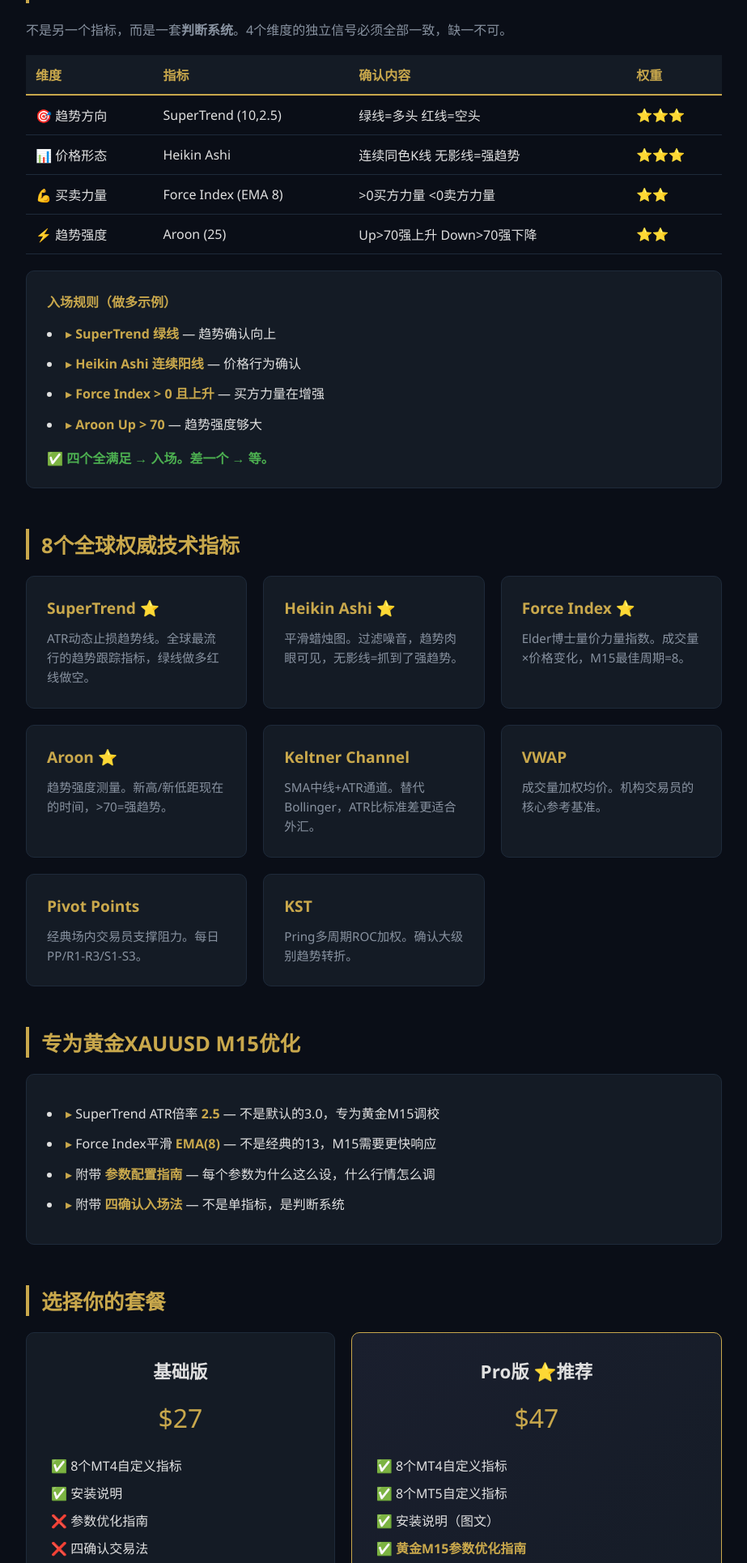
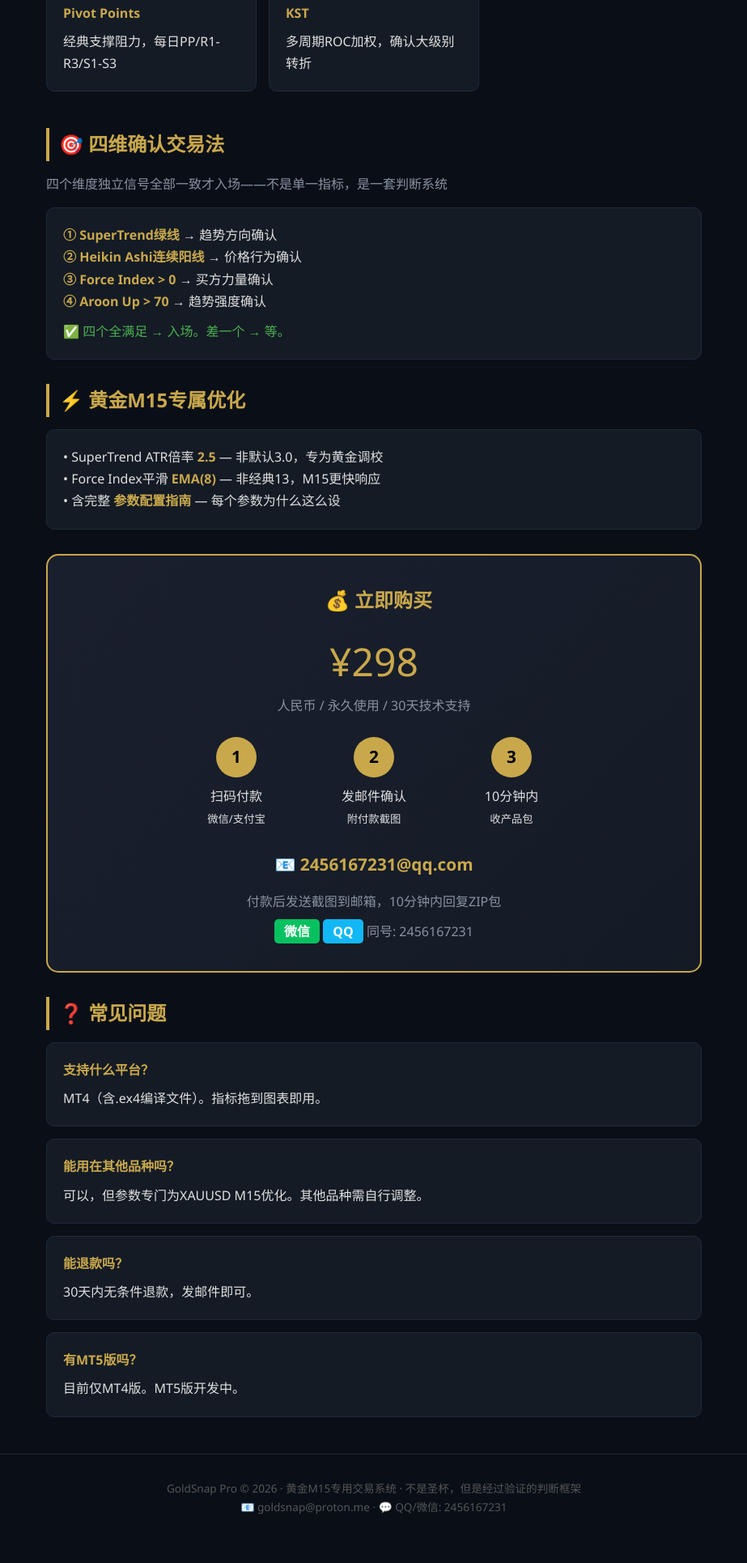
Before and after one commit to LDshuai-1/goldsnap-pro, a plain HTML site: page index.html in a window 1280 px wide. Shown: the part 870-2800 px from the top of the page at 81% size, without its empty margins (178-1101 px from the left). After the commit the page ends 2772 px from the top, so only its background shows below. Drawn offline with Linux system fonts and the light colour scheme.

Commit message:
Update sales page v2

```diff
--- a/index.html
+++ b/index.html
@@ -3,163 +3,101 @@
 <head>
 <meta charset="UTF-8">
 <meta name="viewport" content="width=device-width, initial-scale=1.0">
-<title>GoldSnap Pro — 黄金M15专用四维交易系统</title>
+<title>GoldSnap Pro — 黄金M15四维交易系统 | 8大全球权威指标</title>
 <style>
-* { margin: 0; padding: 0; box-sizing: border-box; }
-body { font-family: 'Segoe UI', 'Microsoft YaHei', sans-serif; background: #0a0e17; color: #e0e0e0; }
-.hero { background: linear-gradient(135deg, #1a1f2e, #0d1520); padding: 80px 20px; text-align: center; border-bottom: 2px solid #c9a84c; }
-.hero h1 { font-size: 3em; color: #c9a84c; margin-bottom: 10px; }
-.hero h2 { font-size: 1.3em; color: #8892a0; font-weight: 400; }
-.hero .price { font-size: 2.5em; color: #fff; margin-top: 30px; }
-.hero .price small { font-size: 0.5em; color: #888; }
-.cta { background: #c9a84c; color: #000; padding: 16px 50px; font-size: 1.2em; border: none; cursor: pointer; margin-top: 25px; font-weight: bold; border-radius: 5px; }
-.cta:hover { background: #b8932f; }
-.container { max-width: 900px; margin: 0 auto; padding: 40px 20px; }
-.section { margin: 50px 0; }
-.section h3 { color: #c9a84c; font-size: 1.6em; margin-bottom: 20px; border-left: 4px solid #c9a84c; padding-left: 15px; }
-.grid { display: grid; grid-template-columns: repeat(auto-fit, minmax(250px, 1fr)); gap: 20px; margin-top: 20px; }
-.card { background: #141b25; border: 1px solid #1e2a3a; border-radius: 10px; padding: 25px; }
-.card h4 { color: #c9a84c; margin-bottom: 12px; font-size: 1.2em; }
-.card p { color: #8892a0; line-height: 1.6; font-size: 0.95em; }
-.card .param { color: #fff; font-family: 'Consolas', monospace; background: #0a0e14; padding: 3px 8px; border-radius: 3px; }
-.check { color: #4caf50; }
-.signal-table { width: 100%; border-collapse: collapse; margin: 15px 0; }
-.signal-table th { background: #141b25; color: #c9a84c; padding: 12px; text-align: left; border-bottom: 2px solid #c9a84c; }
-.signal-table td { padding: 12px; border-bottom: 1px solid #1e2a3a; }
-.signal-table tr:hover { background: #141b25; }
-.rules { background: #141b25; border: 1px solid #1e2a3a; border-radius: 10px; padding: 25px; margin: 20px 0; }
-.rules li { margin: 10px 0; line-height: 1.7; }
-.rules li::before { content: "▸ "; color: #c9a84c; }
-.packages { display: grid; grid-template-columns: 1fr 1.2fr; gap: 20px; }
-.pkg { background: #141b25; border: 1px solid #1e2a3a; border-radius: 10px; padding: 30px; text-align: center; }
-.pkg.premium { border-color: #c9a84c; background: linear-gradient(135deg, #1a1f2e, #141b25); }
-.pkg h4 { font-size: 1.4em; margin-bottom: 10px; }
-.pkg .pkg-price { font-size: 2em; color: #c9a84c; margin: 20px 0; }
-.pkg ul { list-style: none; text-align: left; margin: 20px 0; }
-.pkg ul li { padding: 5px 0; }
-footer { text-align: center; padding: 30px; color: #555; font-size: 0.85em; border-top: 1px solid #1e2a3a; }
-.highlight { color: #c9a84c; font-weight: bold; }
+*{margin:0;padding:0;box-sizing:border-box}
+body{font-family:'Microsoft YaHei','Segoe UI',sans-serif;background:#0a0e17;color:#e0e0e0;line-height:1.7}
+.hero{background:linear-gradient(135deg,#1a1f2e,#0d1520);padding:60px 20px;text-align:center;border-bottom:2px solid #c9a84c}
+.hero h1{font-size:2.8em;color:#c9a84c}
+.hero h2{font-size:1.2em;color:#8892a0;margin-top:10px;font-weight:400}
+.price{font-size:2.2em;color:#fff;margin:20px 0}.price s{color:#555;font-size:.6em}
+.container{max-width:850px;margin:0 auto;padding:30px 20px}
+h3{color:#c9a84c;font-size:1.5em;margin:30px 0 15px;border-left:4px solid #c9a84c;padding-left:12px}
+.card{background:#141b25;border:1px solid #1e2a3a;border-radius:10px;padding:20px;margin:15px 0}
+.card h4{color:#c9a84c;margin-bottom:8px}
+.grid{display:grid;grid-template-columns:repeat(auto-fit,minmax(220px,1fr));gap:15px}
+.buy-box{background:linear-gradient(135deg,#1a1f2e,#141b25);border:2px solid #c9a84c;border-radius:15px;padding:35px;text-align:center;margin:30px 0}
+.buy-box h3{margin:0 0 15px;border:none;color:#c9a84c}
+.buy-box .big{font-size:3em;color:#c9a84c}
+.steps{display:flex;justify-content:center;gap:30px;flex-wrap:wrap;margin:25px 0}
+.step{text-align:center;width:140px}.step-num{width:50px;height:50px;background:#c9a84c;color:#000;border-radius:50%;display:flex;align-items:center;justify-content:center;margin:0 auto 10px;font-size:1.3em;font-weight:bold}
+footer{text-align:center;padding:30px;color:#555;font-size:.85em;border-top:1px solid #1e2a3a}
+.hl{color:#c9a84c;font-weight:bold}
+.qq{background:#12B7F5;color:#fff;padding:4px 12px;border-radius:5px;font-weight:bold}
+.wx{background:#07C160;color:#fff;padding:4px 12px;border-radius:5px;font-weight:bold}
 </style>
 </head>
 <body>
 
 <div class="hero">
   <h1>GoldSnap Pro</h1>
-  <h2>黄金M15专用 · 四维确认交易系统 · 8大全球权威指标</h2>
-  <div class="price">$47 <small>USD / 一次性</small></div>
-  <button class="cta" onclick="document.getElementById('buy').scrollIntoView()">立即购买</button>
-  <p style="margin-top:15px; color:#8892a0; font-size:0.9em;">包含MT4 / MT5双版本 | 30天退款保证</p>
+  <h2>黄金XAUUSD M15专用 · 四维确认交易系统 · 8大权威指标</h2>
+  <div class="price"><s>$97</s> $47 <small style="color:#888">USD / 永久</small></div>
+  <p style="color:#8892a0;margin-top:8px">MT4自定义指标 | 含参数优化指南 | 30天技术支持</p>
 </div>
 
 <div class="container">
 
-<!-- 问题 -->
-<div class="section">
-  <h3>你在黄金M15上是否遇到这些问题？</h3>
-  <div class="grid">
-    <div class="card">
-      <h4>❌ 假突破太多</h4>
-      <p>看着突破了追进去，下一秒就反转。单靠一个指标根本分不清真假。</p>
-    </div>
-    <div class="card">
-      <h4>❌ 出场太早或太晚</h4>
-      <p>赚了10个点就跑了，结果跑了200点。或者一直拿着，盈利变亏损。</p>
-    </div>
-    <div class="card">
-      <h4>❌ 不知道该信哪个指标</h4>
-      <p>MACD说做多，RSI说超买，K线在跌——到底听谁的？</p>
-    </div>
-  </div>
+<h3>📊 产品包含</h3>
+<div class="grid">
+  <div class="card"><h4>SuperTrend</h4>全球最流行趋势跟踪，绿线多红线空，ATR动态止损</div>
+  <div class="card"><h4>Heikin Ashi</h4>平滑蜡烛图，滤噪音，连续同色=趋势确立</div>
+  <div class="card"><h4>Force Index</h4>Elder量价力量指数，M15最佳周期=8</div>
+  <div class="card"><h4>Aroon</h4>趋势强度测量，>70=强趋势入场信号</div>
+  <div class="card"><h4>Keltner Channel</h4>SMA+ATR通道，替代Bollinger，更适合外汇</div>
+  <div class="card"><h4>VWAP</h4>成交量加权均价，机构交易员核心参考</div>
+  <div class="card"><h4>Pivot Points</h4>经典支撑阻力，每日PP/R1-R3/S1-S3</div>
+  <div class="card"><h4>KST</h4>多周期ROC加权，确认大级别转折</div>
 </div>
 
-<!-- 解决方案 -->
-<div class="section">
-  <h3>四维确认法 — 4个指标同时说"做"，你才做</h3>
-  <p style="color:#8892a0; margin-bottom:20px;">不是另一个指标，而是一套<strong>判断系统</strong>。4个维度的独立信号必须全部一致，缺一不可。</p>
-
-  <table class="signal-table">
-    <tr><th>维度</th><th>指标</th><th>确认内容</th><th>权重</th></tr>
-    <tr><td>🎯 趋势方向</td><td>SuperTrend <span class="param">(10,2.5)</span></td><td>绿线=多头 红线=空头</td><td>⭐⭐⭐</td></tr>
-    <tr><td>📊 价格形态</td><td>Heikin Ashi</td><td>连续同色K线 无影线=强趋势</td><td>⭐⭐⭐</td></tr>
-    <tr><td>💪 买卖力量</td><td>Force Index <span class="param">(EMA 8)</span></td><td>>0买方力量 <0卖方力量</td><td>⭐⭐</td></tr>
-    <tr><td>⚡ 趋势强度</td><td>Aroon <span class="param">(25)</span></td><td>Up>70强上升 Down>70强下降</td><td>⭐⭐</td></tr>
-  </table>
-
-  <div class="rules">
-    <h4 style="color:#c9a84c; margin-bottom:15px;">入场规则（做多示例）</h4>
-    <li><span class="highlight">SuperTrend 绿线</span> — 趋势确认向上</li>
-    <li><span class="highlight">Heikin Ashi 连续阳线</span> — 价格行为确认</li>
-    <li><span class="highlight">Force Index > 0 且上升</span> — 买方力量在增强</li>
-    <li><span class="highlight">Aroon Up > 70</span> — 趋势强度够大</li>
-    <p style="margin-top:15px; color:#4caf50; font-weight:bold;">✅ 四个全满足 → 入场。差一个 → 等。</p>
-  </div>
+<h3>🎯 四维确认交易法</h3>
+<p style="color:#8892a0">四个维度独立信号全部一致才入场——不是单一指标，是一套判断系统</p>
+<div class="card">
+  <p><span class="hl">① SuperTrend绿线</span> → 趋势方向确认</p>
+  <p><span class="hl">② Heikin Ashi连续阳线</span> → 价格行为确认</p>
+  <p><span class="hl">③ Force Index > 0</span> → 买方力量确认</p>
+  <p><span class="hl">④ Aroon Up > 70</span> → 趋势强度确认</p>
+  <p style="color:#4caf50;margin-top:10px">✅ 四个全满足 → 入场。差一个 → 等。</p>
 </div>
 
-<!-- 指标卡片 -->
-<div class="section">
-  <h3>8个全球权威技术指标</h3>
-  <div class="grid">
-    <div class="card"><h4>SuperTrend ⭐</h4><p>ATR动态止损趋势线。全球最流行的趋势跟踪指标，绿线做多红线做空。</p></div>
-    <div class="card"><h4>Heikin Ashi ⭐</h4><p>平滑蜡烛图。过滤噪音，趋势肉眼可见，无影线=抓到了强趋势。</p></div>
-    <div class="card"><h4>Force Index ⭐</h4><p>Elder博士量价力量指数。成交量×价格变化，M15最佳周期=8。</p></div>
-    <div class="card"><h4>Aroon ⭐</h4><p>趋势强度测量。新高/新低距现在的时间，>70=强趋势。</p></div>
-    <div class="card"><h4>Keltner Channel</h4><p>SMA中线+ATR通道。替代Bollinger，ATR比标准差更适合外汇。</p></div>
-    <div class="card"><h4>VWAP</h4><p>成交量加权均价。机构交易员的核心参考基准。</p></div>
-    <div class="card"><h4>Pivot Points</h4><p>经典场内交易员支撑阻力。每日PP/R1-R3/S1-S3。</p></div>
-    <div class="card"><h4>KST</h4><p>Pring多周期ROC加权。确认大级别趋势转折。</p></div>
-  </div>
+<h3>⚡ 黄金M15专属优化</h3>
+<div class="card">
+  <p>• SuperTrend ATR倍率 <span class="hl">2.5</span> — 非默认3.0，专为黄金调校</p>
+  <p>• Force Index平滑 <span class="hl">EMA(8)</span> — 非经典13，M15更快响应</p>
+  <p>• 含完整 <span class="hl">参数配置指南</span> — 每个参数为什么这么设</p>
 </div>
 
-<!-- 专属优化 -->
-<div class="section">
-  <h3>专为黄金XAUUSD M15优化</h3>
-  <div class="rules">
-    <li>SuperTrend ATR倍率 <span class="highlight">2.5</span> — 不是默认的3.0，专为黄金M15调校</li>
-    <li>Force Index平滑 <span class="highlight">EMA(8)</span> — 不是经典的13，M15需要更快响应</li>
-    <li>附带 <span class="highlight">参数配置指南</span> — 每个参数为什么这么设，什么行情怎么调</li>
-    <li>附带 <span class="highlight">四确认入场法</span> — 不是单指标，是判断系统</li>
+<div class="buy-box">
+  <h3>💰 立即购买</h3>
+  <div class="big">¥298</div>
+  <p style="color:#8892a0">人民币 / 永久使用 / 30天技术支持</p>
+
+  <div class="steps">
+    <div class="step"><div class="step-num">1</div>扫码付款<br><small>微信/支付宝</small></div>
+    <div class="step"><div class="step-num">2</div>发邮件确认<br><small>附付款截图</small></div>
+    <div class="step"><div class="step-num">3</div>10分钟内<br><small>收产品包</small></div>
   </div>
+
+  <p style="font-size:1.3em;margin:15px 0">
+    📧 <span class="hl">2456167231@qq.com</span>
+  </p>
+  <p style="color:#8892a0">付款后发送截图到邮箱，10分钟内回复ZIP包</p>
+  <p style="color:#8892a0;margin-top:10px">
+    <span class="wx">微信</span> <span class="qq">QQ</span> 同号: 2456167231
+  </p>
 </div>
 
-<!-- 购买 -->
-<div class="section" id="buy">
-  <h3>选择你的套餐</h3>
-  <div class="packages">
-    <div class="pkg">
-      <h4>基础版</h4>
-      <div class="pkg-price">$27</div>
-      <ul>
-        <li>✅ 8个MT4自定义指标</li>
-        <li>✅ 安装说明</li>
-        <li>❌ 参数优化指南</li>
-        <li>❌ 四确认交易法</li>
-        <li>❌ 专属客服</li>
-      </ul>
-      <button class="cta" style="font-size:1em; padding:12px 40px;">购买基础版</button>
-    </div>
-    <div class="pkg premium">
-      <h4>Pro版 ⭐推荐</h4>
-      <div class="pkg-price">$47</div>
-      <ul>
-        <li>✅ 8个MT4自定义指标</li>
-        <li>✅ 8个MT5自定义指标</li>
-        <li>✅ 安装说明（图文）</li>
-        <li>✅ <span class="highlight">黄金M15参数优化指南</span></li>
-        <li>✅ <span class="highlight">四确认交易法详解</span></li>
-        <li>✅ <span class="highlight">30天邮件客服</span></li>
-      </ul>
-      <button class="cta" style="font-size:1em; padding:12px 40px;">购买Pro版</button>
-    </div>
-  </div>
-</div>
-
-<div class="section" style="text-align:center;">
-  <p style="color:#8892a0;">📧 联系: goldsnap@proton.me | 💬 支持中文/English</p>
-  <p style="color:#8892a0; margin-top:10px;">30天无理由退款 · 24小时内邮件回复</p>
-</div>
+<h3>❓ 常见问题</h3>
+<div class="card"><h4>支持什么平台？</h4><p>MT4（含.ex4编译文件）。指标拖到图表即用。</p></div>
+<div class="card"><h4>能用在其他品种吗？</h4><p>可以，但参数专门为XAUUSD M15优化。其他品种需自行调整。</p></div>
+<div class="card"><h4>能退款吗？</h4><p>30天内无条件退款，发邮件即可。</p></div>
+<div class="card"><h4>有MT5版吗？</h4><p>目前仅MT4版。MT5版开发中。</p></div>
 
 </div>
 
-<footer>GoldSnap Pro &copy; 2026 — 黄金M15专用交易系统 · 不是圣杯，但是一套经过验证的判断框架</footer>
+<footer>
+  GoldSnap Pro © 2026 · 黄金M15专用交易系统 · 不是圣杯，但是经过验证的判断框架<br>
+  📧 goldsnap@proton.me · 💬 QQ/微信: 2456167231
+</footer>
 </body>
 </html>
```
